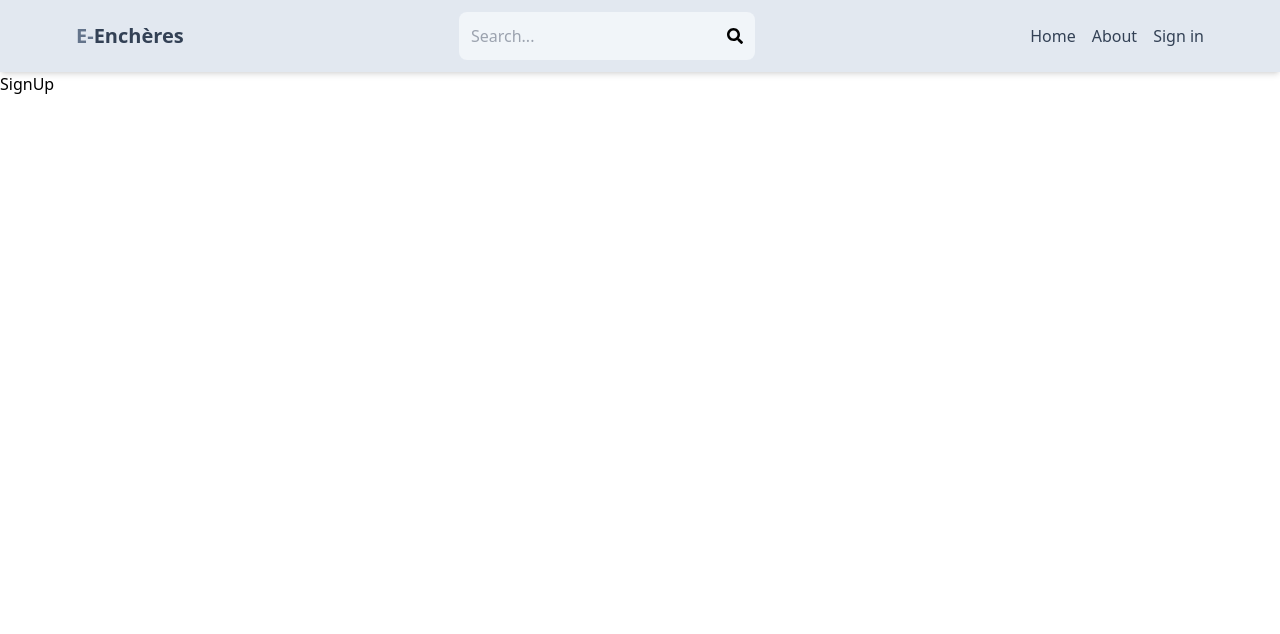
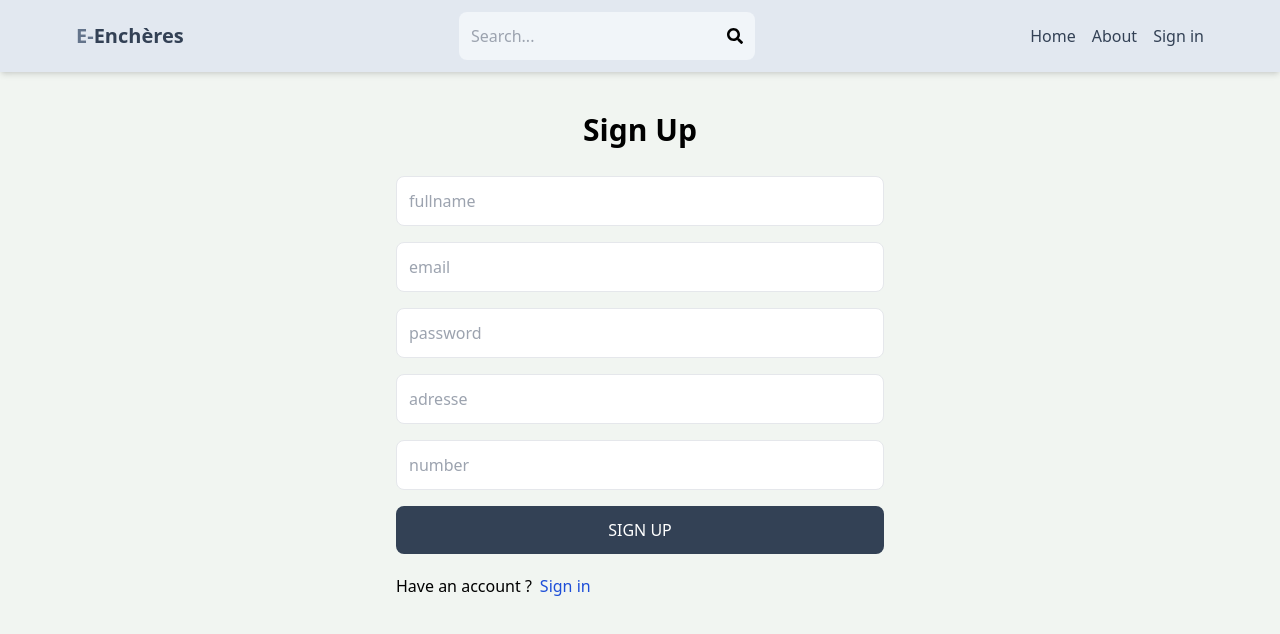
Before and after one commit to TaibAmjoud/Online-auction-and-bidding, a React (Vite) app in the folder client/: page /sign-up in a window 1280 px wide. Shown: the top 634 px of the page. Built offline with nearby package versions, Linux system fonts and the light colour scheme.

Commit message:
Complete sign up page ui

```diff
--- a/client/src/index.css
+++ b/client/src/index.css
@@ -1,3 +1,7 @@
 @tailwind base;
 @tailwind components;
 @tailwind utilities;
+
+body{
+    background-color: rgb(241, 245, 241);
+}
--- a/client/src/pages/SignUp.jsx
+++ b/client/src/pages/SignUp.jsx
@@ -1,5 +1,50 @@
-import React from "react";
+import { Link } from "react-router-dom";
 
 export default function SignUp() {
-  return <div>SignUp</div>;
+  return (
+    <div className="p-3 max-w-lg mx-auto">
+      <h1 className="text-3xl text-center font-semibold my-7">Sign Up</h1>
+      <form className="flex flex-col gap-4">
+        <input
+          type="text"
+          placeholder="fullname"
+          className="border p-3 rounded-lg"
+          id="fullname"
+        />
+        <input
+          type="email"
+          placeholder="email"
+          className="border p-3 rounded-lg"
+          id="email"
+        />
+        <input
+          type="password"
+          placeholder="password"
+          className="border p-3 rounded-lg"
+          id="password"
+        />
+        <input
+          type="adresse"
+          placeholder="adresse"
+          className="border p-3 rounded-lg"
+          id="adresse"
+        />
+        <input
+          type="text"
+          placeholder="number"
+          className="border p-3 rounded-lg"
+          id="contact"
+        />
+        <button className="bg-slate-700 text-white p-3 rounded-lg uppercase hover:opacity-95 disabled:opacity-80">
+          Sign up
+        </button>
+      </form>
+      <div className="flex gap-2 mt-5">
+        <p>Have an account ?</p>
+        <Link to={"/sign-in"}>
+        <span className="text-blue-700">Sign in</span>
+        </Link>
+      </div>
+    </div>
+  );
 }
```
